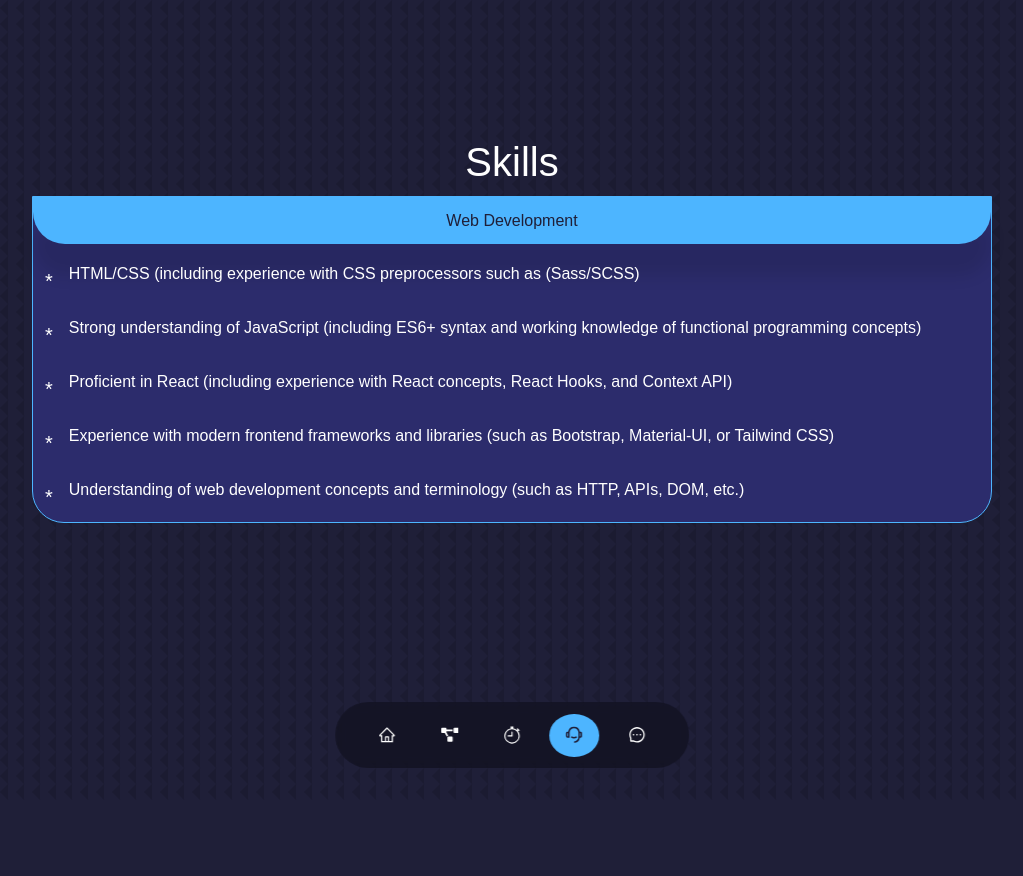
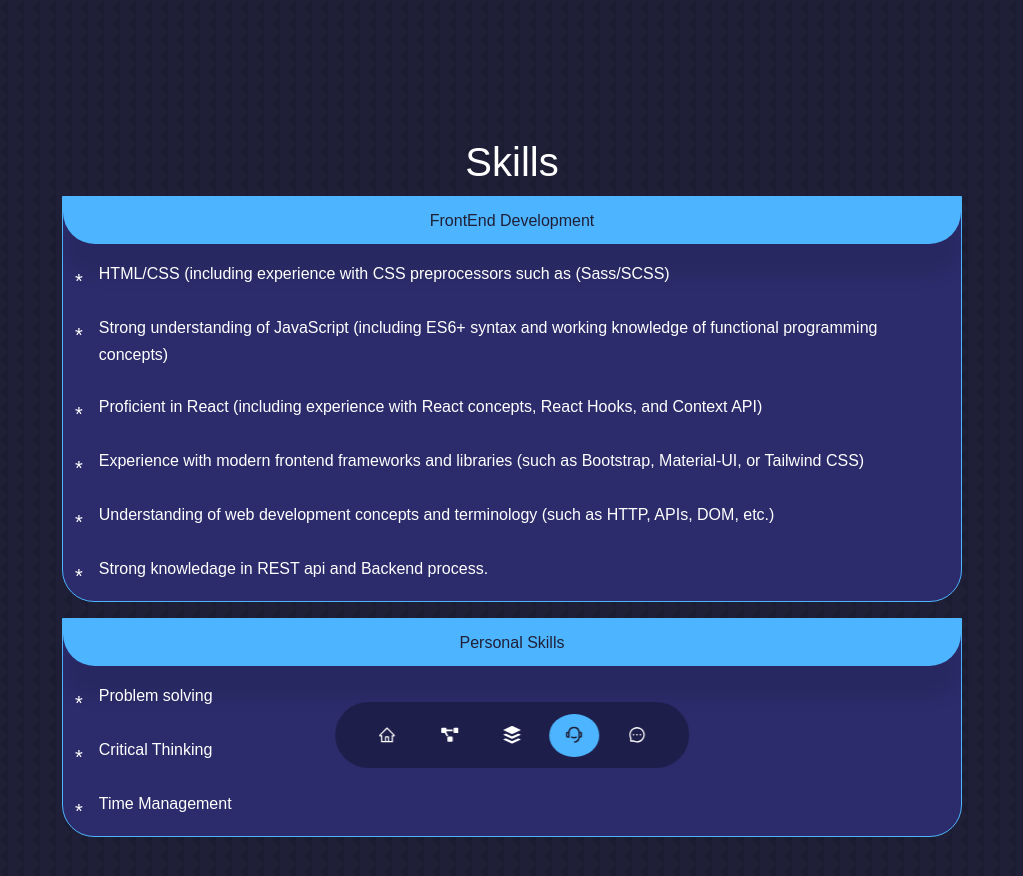
Before and after one commit to ShineEnoki/shine-dev-portfo, a Next.js app: page /services in a window 1280 px wide. Shown: the top 876 px of the page, without its empty margins (128-1151 px from the left). Before the commit the page ends 800 px from the top, so only its background shows below. Built offline with nearby package versions, Linux system fonts and the light colour scheme; a web font is replaced by a local one.

Commit message:
hope book shop added

```diff
--- a/components/Header/HeaderSocials.jsx
+++ b/components/Header/HeaderSocials.jsx
@@ -16,7 +16,6 @@ const HeaderSocials = () => {
         <a href="https://www.facebook.com/shine.enoki" target='_blank' rel="noopener noreferrer" >
             <CiFacebook />
         </a>
-
     </div>
   )
 }
--- a/components/Nav.jsx
+++ b/components/Nav.jsx
@@ -1,12 +1,10 @@
 import React from 'react';
 
 //icons
-import { AiOutlineHome, AiOutlineUser, AiOutlineMessage } from 'react-icons/ai';
-import { BsStopwatch } from "react-icons/bs";
-import { RiServiceLine } from "react-icons/ri";
+import { AiOutlineHome, AiOutlineMessage } from 'react-icons/ai';
 import { FaProjectDiagram } from 'react-icons/fa'
 import {  RiCustomerService2Line } from 'react-icons/ri'
-
+import { GrStackOverflow } from 'react-icons/gr'
 import Link from 'next/link';
 import { useRouter } from 'next/router';
 
@@ -31,7 +29,7 @@ const Nav = () => {
                 href='/techs'
                 className={`${router.pathname === '/techs' ? 'active' : null}`}
             >
-                <BsStopwatch />
+                <GrStackOverflow />
             </Link>
             <Link
                 href='/services'
--- a/pages/services.jsx
+++ b/pages/services.jsx
@@ -2,7 +2,7 @@ import Nav from '@/components/Nav';
 import React from 'react';
 import { BiCheck } from "react-icons/bi";
 
-const skills = [
+const frontEndSkills = [
     {
         id: 1,
         details: "HTML/CSS (including experience with CSS preprocessors such as (Sass/SCSS)"
@@ -23,16 +23,35 @@ const skills = [
         id: 5,
         details: "Understanding of web development concepts and terminology (such as HTTP, APIs, DOM, etc.)"
     },
+    {
+        id: 6,
+        details: "Strong knowledage in REST api and Backend process.",
+    }
 ]
 
-const Skill = ({skill}) => {
+const personalSkills = [
+    {
+        id: 1,
+        details: "Problem solving"
+    },
+    {
+        id: 2,
+        details: "Critical Thinking"
+    },
+    {
+        id: 3,
+        details: "Time Management"
+    },
+]
+
+const Skill = ({ skill }) => {
     return (
         <li className='flex gap-1'>
             <p className='mt-3 text-[20px]'>
                 *
             </p>
             <p className='px-3 py-2'>
-                { skill }
+                {skill}
             </p>
         </li>
     )
@@ -44,13 +63,14 @@ const Services = () => {
             <Nav />
             <h1 className='text-center'>Skills</h1>
 
-            <div className="container services__container text-white" >
+            <div className='flex flex-col gap-4'>
+                <div className="container services__container text-white max-w-[900px] " >
                     <article className="service">
                         <div className="service__head">
-                        <h3>Web Development</h3>
+                            <h3>FrontEnd Development</h3>
                         </div>
                         <ul className='flex flex-col gap-2 px-3 py-2'>
-                        { skills.map((skill) => {
+                            {frontEndSkills.map((skill) => {
                                 return (
                                     <Skill key={skill.id} skill={skill.details} />
                                 )
@@ -58,6 +78,24 @@ const Services = () => {
                         </ul>
                     </article>
                 </div>
+
+                <div className="container services__container text-white max-w-[900px]" >
+                    <article className="service">
+                        <div className="service__head">
+                            <h3>Personal Skills</h3>
+                        </div>
+                        <ul className='flex flex-col gap-2 px-3 py-2'>
+                            {personalSkills.map((skill) => {
+                                return (
+                                    <Skill key={skill.id} skill={skill.details} />
+                                )
+                            })}
+                        </ul>
+                    </article>
+                </div>
+            </div>
+
+
         </section>
     )
 }
--- a/pages/techs.jsx
+++ b/pages/techs.jsx
@@ -65,12 +65,12 @@ const TechArticle = ({tech}) => {
     const { name, Icon, iconColor, description } = tech;
     console.log(iconColor)
     return (
-        <article className='bg-variant hover:bg-transparent hover:border-2 hover:border-red-500 rounded-lg flex flex-col gap-3 p-3'>
+        <article className='bg-variant hover:bg-transparent hover:border-2 hover:border-red-500 rounded-lg flex flex-col gap-3 p-3 group'>
             <div className='flex flex-row items-center gap-2 '>
 
                 <Icon
                     style={{color: iconColor}}
-                    className={`mt-[10px] w-10 h-10`} />
+                    className={`mt-[10px] w-10 h-10 group-hover:scale-[130%] transition duration-500 `} />
                 <h2 className='text-[25px] font-chivo-mono'> {name} </h2>
 
             </div>
```
Lines whose indentation alone changed are shown as unchanged.
